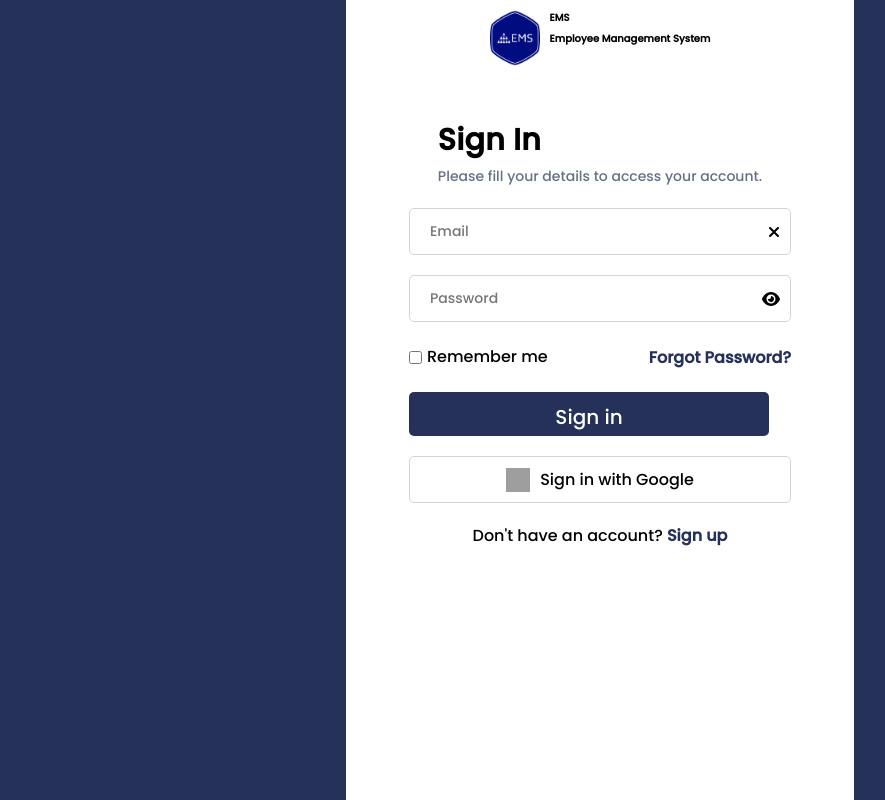
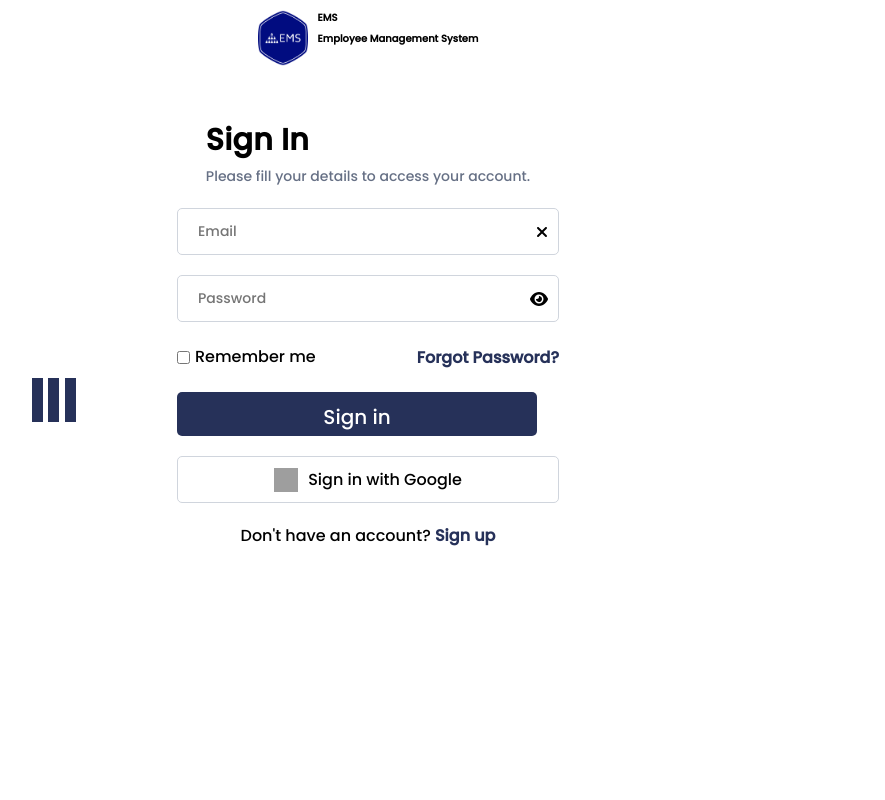
Before and after one commit to vnpt-epay-interns/EMS-frontend, a Vue app: page /login in a window 1280 px wide. Shown: the whole page, without its empty margins (40-925 px from the left). Built offline with nearby package versions, Linux system fonts and the light colour scheme; grey boxes are pictures that could not be loaded.

Commit message:
disappear code loading and logic to display

```diff
--- a/package.json
+++ b/package.json
@@ -28,6 +28,6 @@
     "dotenv": "^16.0.3",
     "sass": "^1.58.3",
     "sass-loader": "^13.2.0",
-    "vite": "^4.0.0"
+    "vite": "^4.1.4"
   }
 }
--- a/src/App.vue
+++ b/src/App.vue
@@ -4,6 +4,7 @@ import SelectingRolePage from './views/pages/SelectRolePage.vue';
 import Sidebar from './views/components/Sidebar.vue';
 import { RouterView, useRoute } from 'vue-router';
 import { ref } from 'vue';
+import { Loading } from './views/components/Loading.vue';
 
 
 
@@ -11,15 +12,17 @@ const showSidebar = ref(!['/register', '/login', '/select-role'].includes(window
 console.log(window.location.pathname);
 console.log(showSidebar.value);
 
+const getItem = localStorage.getItem('token');
+let authentication = false;
+
+
 </script>
 
 
 <template>
-  <div class="wrapper1" v-if="showSidebar">
-    <Sidebar />
-    <RouterView />
-  </div>
-  <div class="wrapper2" v-else>
+
+  <div class="wrapper1">
+    <Sidebar v-if="showSidebar" />
     <RouterView />
   </div>
 </template>
--- a/src/views/auth/Login/Login.vue
+++ b/src/views/auth/Login/Login.vue
@@ -2,9 +2,11 @@
 <script setup>
     import Header from '../../components/Header.vue'
     import LoginForm from './LoginForm.vue'
+    import Loading from '../../components/Loading.vue'
 </script>
 
 <template>
+    <Loading />
     <main>
         <div class="container">
             <Header />
--- /dev/null
+++ b/src/views/components/Loading.vue
@@ -0,0 +1,119 @@
+<template>
+    <div class="loading_container">
+        <span class="loader"></span>
+    </div>
+</template>
+
+<script setup>
+
+</script>
+
+<style lang="scss" scoped>
+    .loading_container {
+    display: flex;
+    justify-content: center;
+    align-items: center;
+    height: 100vh;
+    }
+
+    .loader,
+    .loader:before,
+    .loader:after {
+    background: #263159;
+    -webkit-animation: load1 1s infinite ease-in-out;
+    animation: load1 1s infinite ease-in-out;
+    width: 1em;
+    height: 4em;
+    }
+
+    .loader {
+    color: #263159;
+    text-indent: -9999em;
+    margin: 88px auto;
+    position: relative;
+    font-size: 11px;
+    -webkit-transform: translateZ(0);
+    -ms-transform: translateZ(0);
+    transform: translateZ(0);
+    -webkit-animation-delay: -0.16s;
+    animation-delay: -0.16s;
+    }
+
+    .loader:before,
+    .loader:after {
+    position: absolute;
+    top: 0;
+    content: '';
+    }
+
+    .loader:before {
+    left: -1.5em;
+    -webkit-animation-delay: -0.32s;
+    animation-delay: -0.32s;
+    }
+
+    .loader:after {
+    left: 1.5em;
+    }
+
+    @-webkit-keyframes load1 {
+    0%,
+    80%,
+    100% {
+        box-shadow: 0 0;
+        height: 4em;
+    }
+    40% {
+        box-shadow: 0 -2em;
+        height: 5em;
+    }
+    }
+
+    @keyframes load1 {
+    0%,
+    80%,
+    100% {
+        box-shadow: 0 0;
+        height: 4em;
+    }
+    40% {
+        box-shadow: 0 -2em;
+        height: 5em;
+    }
+    }
+
+    .loader,
+    .loader:before,
+    .loader:after {
+    background: #263159;
+    -webkit-animation: load1 1s infinite ease-in-out;
+    animation: load1 1s infinite ease-in-out;
+    width: 1em;
+    height: 4em;
+    }
+
+    .loader {
+    color: #263159;
+    text-indent: -9999em;
+    margin: 88px;
+    }
+// .loader {
+//     width: 48px;
+//     height: 48px;
+//     border: 5px solid #FFF;
+//     border-bottom-color: transparent;
+//     border-radius: 50%;
+//     display: inline-block;
+//     box-sizing: border-box;
+//     animation: rotation 1s linear infinite;
+//     }
+
+//     @keyframes rotation {
+//     0% {
+//         transform: rotate(0deg);
+//     }
+//     100% {
+//         transform: rotate(360deg);
+//     }
+//     }
+</style>
```
Also changed, not shown: 1 other file (tests, documents, lock files or other folders).
